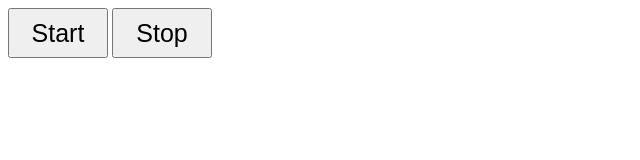
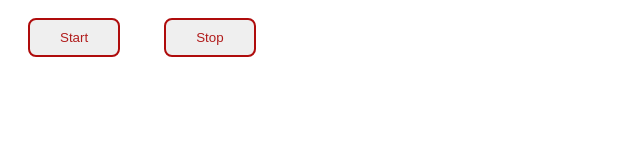
Before and after one commit to Zhekager/goit-js-hw-11-color-switch, a plain HTML site: page index.html in a window 1280 px wide. Shown: the whole page, without its empty margins (0-640 px from the left). Drawn offline with Linux system fonts and the light colour scheme.

Commit message:
добавляет стили

```diff
--- a/style.css
+++ b/style.css
@@ -1,13 +1,31 @@
-html {
-    box-sizing: border-box;
+button {
+    text-decoration: none;
+    display: inline-block;
+    padding: 10px 30px;
+    margin: 10px 20px;
+    position: relative;
+    overflow: hidden;
+    border: 2px solid #af0c0c;
+    border-radius: 8px;
+    font-family: 'Montserrat', sans-serif;
+    color: #b11c1c;
+    transition: 0.2s ease-in-out;
   }
-  *,
-  ::after,
-  ::before {
-    box-sizing: inherit;
+  button:before {
+    content: '';
+    background: linear-gradient(30deg, rgba(255, 255, 255, 0.1), rgba(255, 255, 255, 0.5));
+    height: 50px;
+    width: 50px;
+    position: absolute;
+    top: -8px;
+    left: -75px;
+    transform: skewY(-55deg);
   }
-  button {
-    font-size: 25px;
-    width: 100px;
-    height: 50px;
+  button:hover {
+    background: #1a29ad;
+    color: #fff;
   }
+  button:hover:before {
+    left: 150px;
+    transition: 0.5s ease-in-out;
+  }
```
